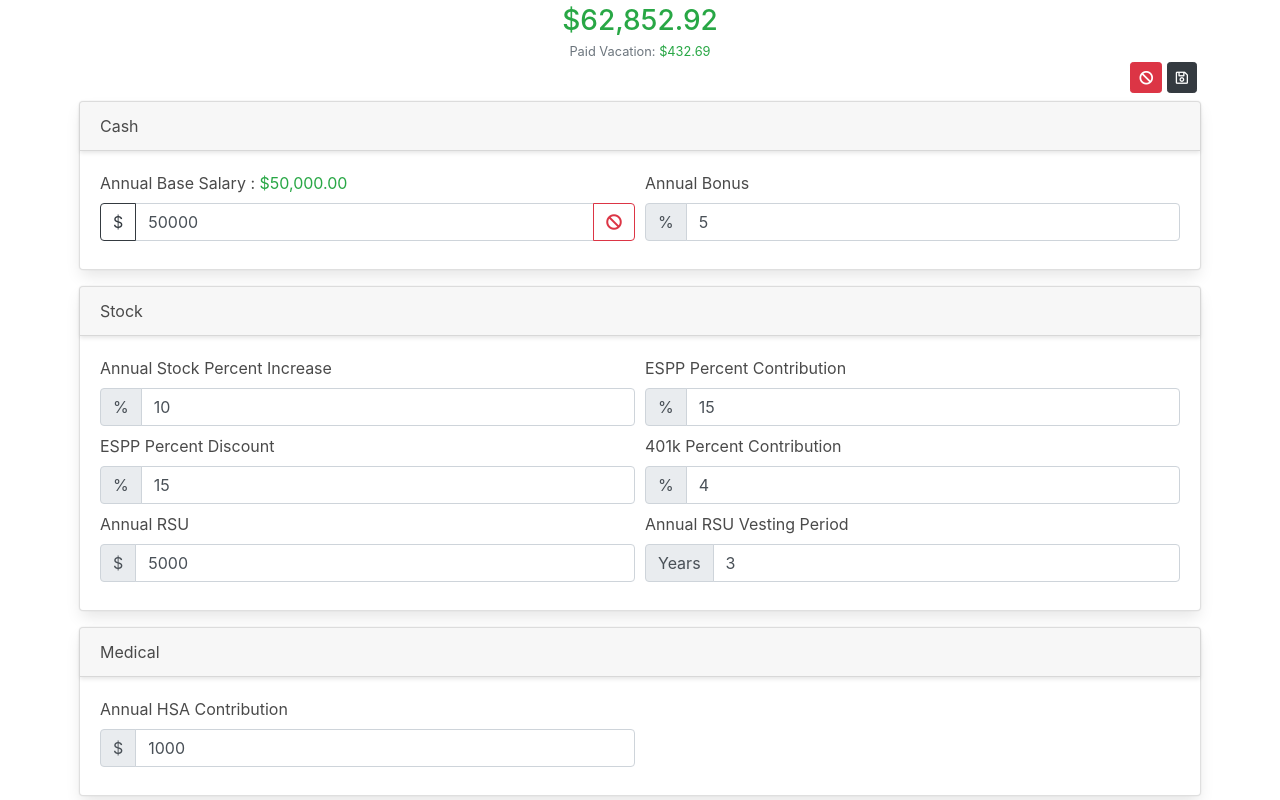
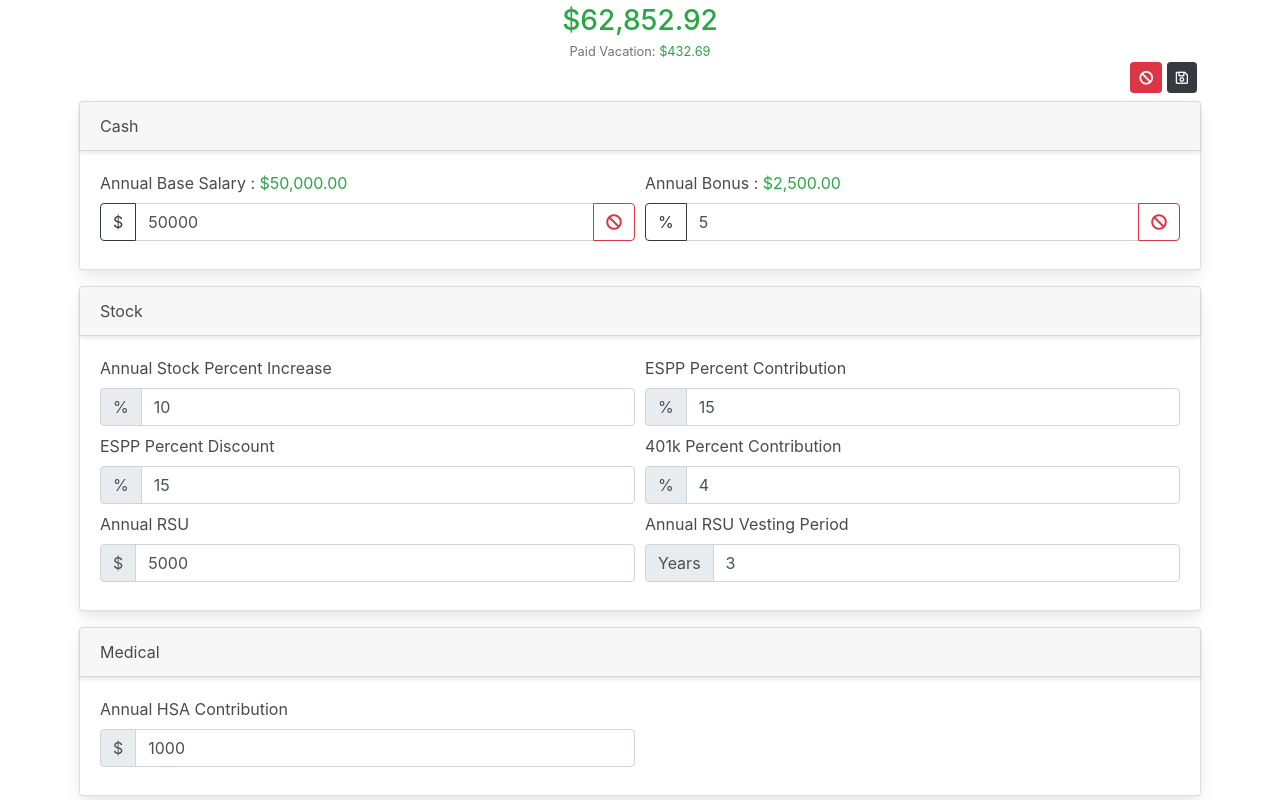
Before and after one commit to TylerGauntlett/total_compensation_calculator, a plain HTML site: page src/index.html in a window 1280 px wide. Shown: the top 800 px of the page. Drawn offline with nearby package versions, Linux system fonts and the light colour scheme.

Commit message:
Added support for flat bonuses.

```diff
--- a/src/index.html
+++ b/src/index.html
@@ -83,12 +83,34 @@
 
                             <!-- Annual Bonus -->
                             <div class="col-md-6 col-xs-12 mb-2">
-                                <label for="sti">Annual Bonus</label>
+                                <label for="sti">
+                                    Annual Bonus
+                                    :
+                                    <span class="text-success">
+                                        {{ format(bonus) }}
+                                    </span>
+                                </label>
                                 <div class="input-group">
                                     <div class="input-group-prepend">
-                                        <span class="input-group-text" id="prepend-sti">%</span>
+                                        <button
+                                            id="prepend-sti"
+                                            @click="toggleSti"
+                                            class="btn btn-outline-dark"
+                                            type="button">
+                                            <span v-if="stiMode === 'percent'">
+                                                %
+                                            </span>
+                                            <span v-else>
+                                                $
+                                            </span>
+                                        </button>
                                     </div>
                                     <input v-model="sti" type="number" class="form-control " id="sti">
+                                    <div class="input-group-append">
+                                        <button @click="sti = 0" class="btn btn-outline-danger" type="button">
+                                            <i class="fas fa-ban"></i>
+                                        </button>
+                                    </div>
                                 </div>
                             </div>
 
@@ -248,7 +270,7 @@
 <!-- Scripts -->
 <script src='https://cdnjs.cloudflare.com/ajax/libs/vue/2.1.10/vue.min.js'></script>
 <script src="https://cdnjs.cloudflare.com/ajax/libs/lodash.js/4.17.21/lodash.min.js"></script>
-<script src="./script.js?version=1"></script>
+<script src="./script.js?version=2"></script>
 
 </body>
 </html>
--- a/src/script.js
+++ b/src/script.js
@@ -6,6 +6,7 @@ new Vue({
         base: 50000,
         baseMode: 'salary',
         sti: 5,
+        stiMode: 'percent',
         k401: 4,
         espp: 15,
         esppDiscount: 15,
@@ -47,6 +48,10 @@ new Vue({
             return this.base * workingHoursInYear;
         },
         bonus() {
+            if (this.stiMode === 'flat') {
+                return this.sti;
+            }
+
             return this.normalizedBase * this.stiPercent;
         },
         salaryWithoutEspp() {
@@ -117,6 +122,10 @@ new Vue({
             // Update base to convert between types
             this.base = this.baseMode === 'salary' ? (this.base * workingHoursInYear) : Math.floor(this.base / workingHoursInYear)
         },
+        toggleSti() {
+            // Toggle the sti mode
+            this.stiMode = this.stiMode === 'percent' ? 'flat' : 'percent';
+        },
 
         // Save methods
         setStorage(data) {
```
